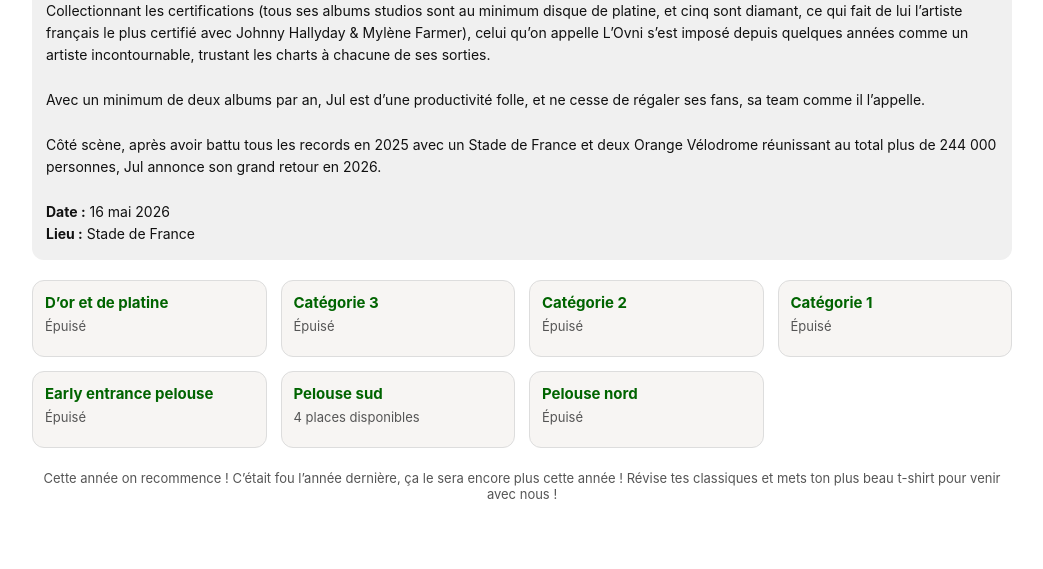
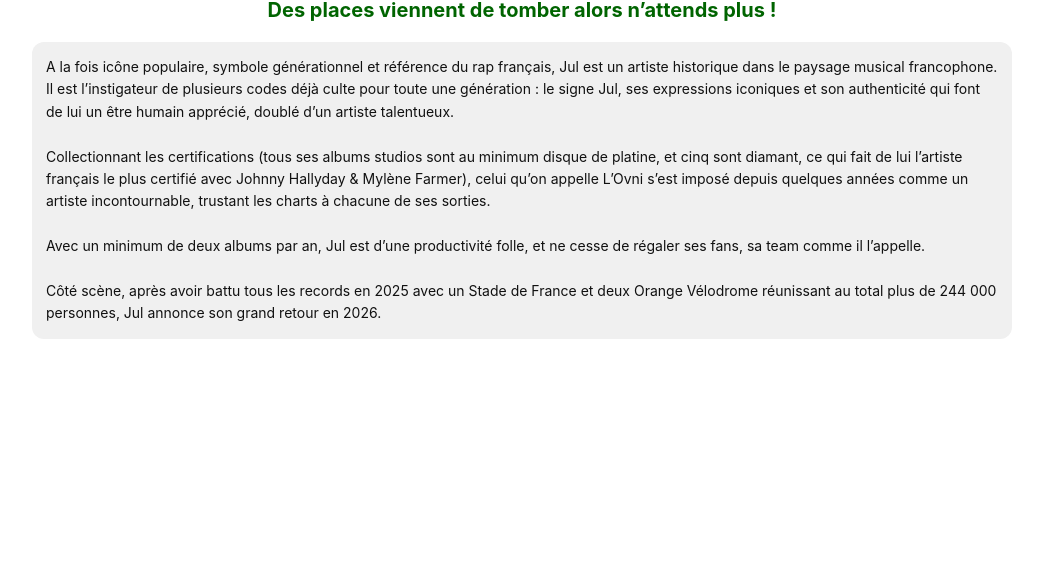
Before and after one commit to Smeult/billetterie.jul.stadefrance2026, a plain HTML site: page index.html in a window 1280 px wide. Shown: the part 271-840 px from the top of the page, without its empty margins (118-1161 px from the left). Drawn offline with Linux system fonts and the light colour scheme.

Commit message:
Update index.html

```diff
--- a/index.html
+++ b/index.html
@@ -26,33 +26,61 @@
 
 }
 
-  body{margin:0;font-family:Inter,system-ui,Segoe UI,Roboto,Arial,sans-serif;background:var(--bg);color:#000;display:flex;align-items:center;justify-content:center;min-height:100vh;padding:20px}
+body{
+
+  margin:0;font-family:Inter,system-ui,Segoe UI,Roboto,Arial,sans-serif;
+
+  background:var(--bg);color:#000;display:flex;align-items:center;justify-content:center;
+
+  min-height:100vh;padding:20px
+
+}
 
 .wrap{max-width:980px;width:100%}
 
-  header{margin-bottom:20px;text-align:center}
+header{text-align:center;margin-bottom:20px}
 
 header h1{font-size:28px;color:var(--accent);margin-bottom:6px}
 
-  header p{font-size:14px;color:var(--muted);line-height:1.5;margin:0 0 12px}
+header .alert{
 
-  .description{background:#f0f0f0;padding:14px;border-radius:12px;margin-bottom:20px;color:#111;line-height:1.6;font-size:14px}
+  font-size:20px;color:var(--accent2);font-weight:700;margin-bottom:12px;
 
-  .grid{display:grid;grid-template-columns:repeat(auto-fit,minmax(200px,1fr));gap:14px}
+}
 
-  .ticket{background:var(--card);padding:12px;border-radius:12px;border:1px solid #ddd;cursor:pointer;transition:transform .18s,box-shadow .18s;display:flex;flex-direction:column;justify-content:space-between}
+.description{
 
-  .ticket:hover{transform:translateY(-4px);box-shadow:0 6px 18px rgba(0,0,0,0.2)}
+  background:#f0f0f0;padding:14px;border-radius:12px;margin-bottom:20px;color:#111;line-height:1.6;font-size:14px
 
-  .seat{font-weight:700;font-size:15px;margin-bottom:6px;color:var(--accent2)}
+}
 
-  .desc{color:var(--muted);font-size:13px;margin-bottom:10px}
+.date-lieu{
 
-  .tag{display:inline-block;padding:5px 8px;border-radius:999px;background:rgba(128,0,0,0.15);color:var(--accent);font-weight:600;font-size:12px;margin-bottom:4px}
+  font-size:16px;font-weight:700;color:var(--accent);margin-top:10px;margin-bottom:16px;
 
-  .footer{margin-top:22px;color:var(--muted);font-size:13px;text-align:center}
+}
 
-  /* modal */
+.grid{
+
+  display:grid;grid-template-columns:repeat(auto-fit,minmax(200px,1fr));gap:8px
+
+}
+
+.ticket{
+
+  background:var(--card);padding:10px;border-radius:12px;border:1px solid #ddd;
+
+  cursor:pointer;transition:transform .18s,box-shadow .18s;display:flex;flex-direction:column;justify-content:space-between;
+
+}
+
+.ticket:hover{transform:translateY(-3px);box-shadow:0 4px 12px rgba(0,0,0,0.2)}
+
+.seat{font-weight:700;font-size:15px;margin-bottom:4px;color:var(--accent2)}
+
+.desc{color:var(--muted);font-size:12px;margin-bottom:6px}
+
+.tag{display:inline-block;padding:4px 6px;border-radius:999px;background:rgba(128,0,0,0.15);color:var(--accent);font-weight:600;font-size:11px;margin-bottom:2px}
 
 .modal-back{position:fixed;inset:0;background:rgba(0,0,0,0.6);display:none;align-items:center;justify-content:center;z-index:60}
 
@@ -82,7 +110,7 @@
 
     <h1>Jul — Stade de France 2026</h1>
 
-    <p>Des places viennent de tomber alors n’attends plus !</p>
+    <div class="alert">Des places viennent de tomber alors n’attends plus !</div>
 
   </header>
 
@@ -96,79 +124,13 @@
 
     Avec un minimum de deux albums par an, Jul est d’une productivité folle, et ne cesse de régaler ses fans, sa team comme il l’appelle.<br><br>
 
-    Côté scène, après avoir battu tous les records en 2025 avec un Stade de France et deux Orange Vélodrome réunissant au total plus de 244 000 personnes, Jul annonce son grand retour en 2026.<br><br>
-
-    <strong>Date :</strong> 16 mai 2026<br>
-
-    <strong>Lieu :</strong> Stade de France
+    Côté scène, après avoir battu tous les records en 2025 avec un Stade de France et deux Orange Vélodrome réunissant au total plus de 244 000 personnes, Jul annonce son grand retour en 2026.
 
   </div>
 
 
 
-  <div class="grid" id="grid">
-
-    <div class="ticket" data-seat="D’or et de platine">
-
-      <div class="seat">D’or et de platine</div>
-
-      <div class="desc">Épuisé</div>
-
-    </div>
-
-    <div class="ticket" data-seat="Catégorie 3">
-
-      <div class="seat">Catégorie 3</div>
-
-      <div class="desc">Épuisé</div>
-
-    </div>
-
-    <div class="ticket" data-seat="Catégorie 2">
-
-      <div class="seat">Catégorie 2</div>
-
-      <div class="desc">Épuisé</div>
-
-    </div>
-
-    <div class="ticket" data-seat="Catégorie 1">
-
-      <div class="seat">Catégorie 1</div>
-
-      <div class="desc">Épuisé</div>
-
-    </div>
-
-    <div class="ticket" data-seat="Early entrance pelouse">
-
-      <div class="seat">Early entrance pelouse</div>
-
-      <div class="desc">Épuisé</div>
-
-    </div>
-
-    <div class="ticket" data-seat="Pelouse sud">
-
-      <div class="seat">Pelouse sud</div>
-
-      <div class="desc">4 places disponibles</div>
-
-    </div>
-
-    <div class="ticket" data-seat="Pelouse nord">
-
-      <div class="seat">Pelouse nord</div>
-
-      <div class="desc">Épuisé</div>
-
-    </div>
-
-  </div>
-
-
-
-  <div class="footer">Cette année on recommence ! C’était fou l’année dernière, ça le sera encore plus cette année ! Révise tes classiques et mets ton plus beau t-shirt pour venir avec nous !</div>
+  <div class="date-lieu">
 
 </div>
 
@@ -212,7 +174,7 @@
 
 
 
-let available = {"Pelouse sud":4}; // seulement cette catégorie dispo
+let available = {"Pelouse sud":4};
 
 let chosen = {seat:"", qty:1};
 
@@ -264,7 +226,7 @@
 
   modal.style.display='none';
 
-  alert(`Panier validé !\nCatégorie : ${chosen.seat}\nNombre de places : ${chosen.qty}\n\n🎉 Prépare-toi pour le concert !`);
+  alert(`Panier validé !\nCatégorie : ${chosen.seat}\nNombre de places : ${chosen.qty}\n\nCette année on recommence ! C’était fou l’année dernière, ça le sera encore plus cette année ! Révise tes classiques et mets ton plus beau t-shirt pour venir avec nous ! 🎉`);
 
 });
 
```
Lines whose indentation alone changed are shown as unchanged.
